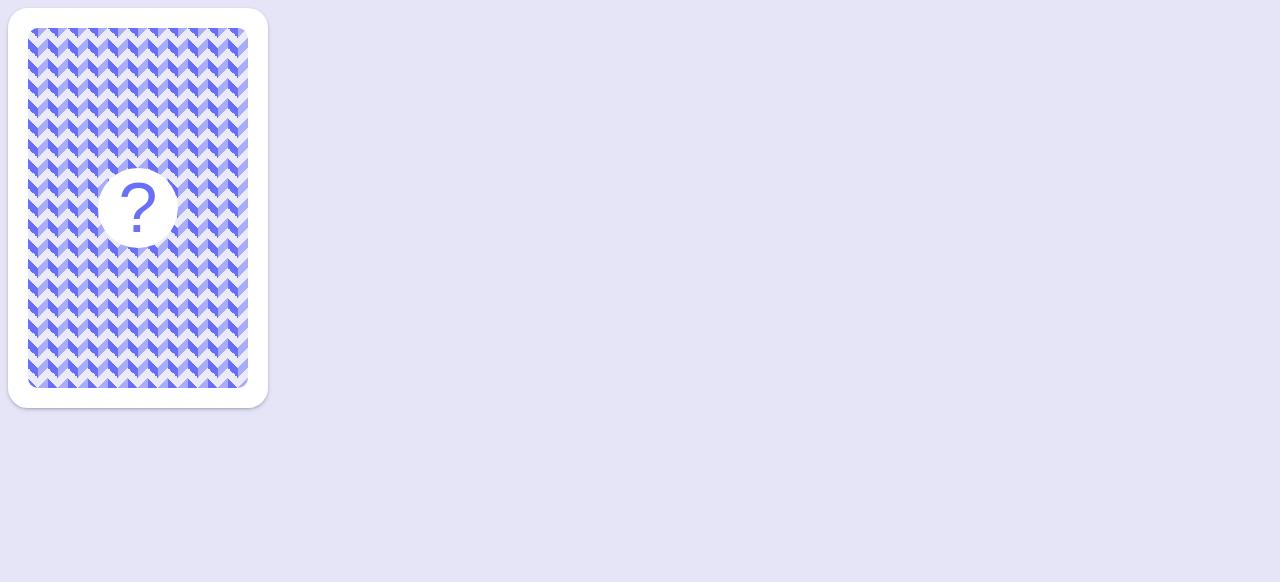
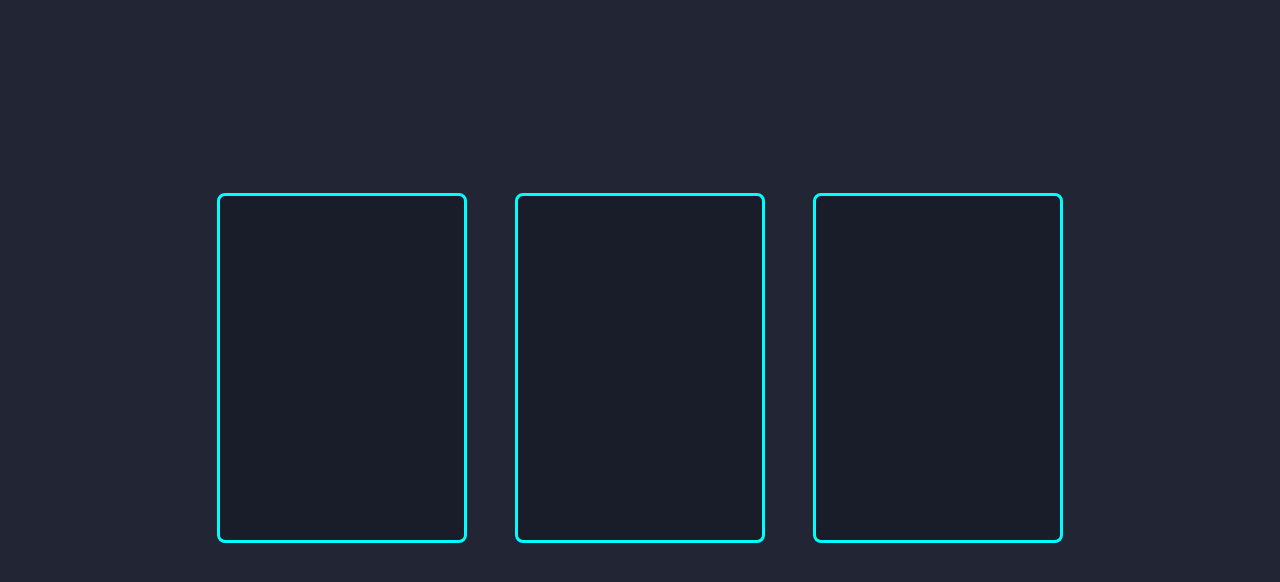
Before and after one commit to juan-antonio-ledesma/monty-hall-problem, a Next.js app: page / in a window 1280 px wide. Shown: the top 582 px of the page. Built offline with nearby package versions, Linux system fonts and the light colour scheme.

Commit message:
Example flip cards

```diff
--- a/src/components/card/Card.jsx
+++ b/src/components/card/Card.jsx
@@ -1,11 +1,43 @@
-const Card = ({ children }) => {
+import Image from 'next/image'
+import car from '../../public/images/car.png'
+
+const Card = () => {
   return (
-    <div className="card">
-      <div className="card-inner">
-        <div className="card-front">
-          <div className="card-interrogationBadge">?</div>
+    // <div className="card">
+    //   <div className="card-inner">
+    //     <div className="card-front">
+    //       <div className="card-interrogationBadge">?</div>
+    //     </div>
+    //     <div className="card-back">
+    //       <Image src={car} alt="car" width={180} height={180} />
+    //     </div>
+    //   </div>
+    // </div>
+
+    <div className="flipcards">
+      <div className="flipcard flipcard--red">
+        <div className="flipcard__inner">
+          <div className="__front"></div>
+          <div className="__back">
+            <p>⚔️</p>
+          </div>
         </div>
-        <div className="card-back">{children}</div>
+      </div>
+      <div className="flipcard flipcard--blue">
+        <div className="flipcard__inner">
+          <div className="__front"></div>
+          <div className="__back">
+            <p>👑</p>
+          </div>
+        </div>
+      </div>
+      <div className="flipcard flipcard--yellow">
+        <div className="flipcard__inner">
+          <div className="__front"></div>
+          <div className="__back">
+            <p>❤️</p>
+          </div>
+        </div>
       </div>
     </div>
   )
--- a/src/components/card/card.scss
+++ b/src/components/card/card.scss
@@ -1,53 +1,167 @@
-.card {
-  width: 260px;
-  height: 400px;
-  border-radius: 20px;
-  border: solid 20px $white;
-  box-shadow: rgba(50, 50, 93, 0.25) 0px 2px 5px -1px,
-    rgba(0, 0, 0, 0.3) 0px 1px 3px -1px;
-  background-color: $white;
+// .card {
+//   width: 260px;
+//   height: 400px;
+//   border-radius: 20px;
+//   border: solid 20px $white;
+//   box-shadow: rgba(50, 50, 93, 0.25) 0px 2px 5px -1px,
+//     rgba(0, 0, 0, 0.3) 0px 1px 3px -1px;
+//   background-color: $white;
+//   perspective: 1000px;
+//   transform-style: preserve-3d; // required
+//   transition: all 0.8s ease;
 
-  &-inner {
-    position: relative;
-    width: 100%;
-    height: 100%;
-  }
+//   &-inner {
+//     position: relative;
+//     width: 100%;
+//     height: 100%;
+//   }
 
-  &-front,
-  &-back {
-    position: absolute;
-    width: 100%;
-    height: 100%;
-    overflow: hidden;
+//   &:hover {
+//     transform: rotateY(-180deg);
+//   }
+
+//   &-front,
+//   &-back {
+//     position: absolute;
+//     width: 100%;
+//     height: 100%;
+//     overflow: hidden;
+//     border-radius: 10px;
+//     display: flex;
+//     align-items: center;
+//     justify-content: center;
+//   }
+
+//   &-front {
+//     z-index: 1;
+//     background-color: $primary-light;
+//     opacity: 0.8;
+//     background: linear-gradient(
+//           135deg,
+//           rgba($primary, 0.5) 25%,
+//           transparent 25%
+//         ) -10px 0/ 20px 20px,
+//       linear-gradient(225deg, $primary 25%, transparent 25%) -10px 0/ 20px 20px,
+//       linear-gradient(315deg, rgba($primary, 0.5) 25%, transparent 25%) 0px 0/ 20px
+//         20px,
+//       linear-gradient(45deg, $primary 25%, $primary-light 25%) 0px 0/ 20px 20px;
+//   }
+
+//   &-interrogationBadge {
+//     width: 80px;
+//     height: 80px;
+//     background-color: $white;
+//     border-radius: 50%;
+//     display: flex;
+//     align-items: center;
+//     justify-content: center;
+//     font-size: 70px;
+//     color: $primary;
+//   }
+
+//   &-back {
+//     z-index: 2;
+//     background-color: $white;
+//   }
+// }
+
+:root {
+  --cardW: 250px;
+  --cardH: 350px;
+  --fontFam: 'Open Sans', sans-serif;
+  --color1: #212534;
+  --color2: #fff;
+  --color3: #191c29;
+}
+
+body {
+  background-color: var(--color1);
+}
+
+// Mixins
+@mixin contentFlex {
+  display: flex;
+  justify-content: center;
+  align-items: center;
+}
+@mixin fullHW {
+  width: 100%;
+  height: 100%;
+}
+@mixin frontCardStyle($val) {
+  background-color: $val;
+}
+@mixin boxShadow {
+  box-shadow: rgba(50, 50, 93, 0.25) 0px 50px 100px -20px,
+    rgba(0, 0, 0, 0.3) 0px 30px 60px -30px,
+    rgba(10, 37, 64, 0.55) 0px -2px 6px 0px inset;
+}
+
+// Flipcard styles
+.flipcards {
+  @include contentFlex;
+  height: 90vh;
+  gap: 3em;
+  font-family: var(--fontFam);
+
+  .flipcard {
+    @include contentFlex;
+    text-align: center;
+    width: var(--cardW);
+    height: var(--cardH);
     border-radius: 10px;
-    display: flex;
-    align-items: center;
-    justify-content: center;
-  }
 
-  &-front {
-    background-color: $primary-light;
-    opacity: 0.8;
-    background: linear-gradient(
-          135deg,
-          rgba($primary, 0.5) 25%,
-          transparent 25%
-        ) -10px 0/ 20px 20px,
-      linear-gradient(225deg, $primary 25%, transparent 25%) -10px 0/ 20px 20px,
-      linear-gradient(315deg, rgba($primary, 0.5) 25%, transparent 25%) 0px 0/ 20px
-        20px,
-      linear-gradient(45deg, $primary 25%, $primary-light 25%) 0px 0/ 20px 20px;
-  }
+    perspective: 1000px;
+    box-shadow: 0;
 
-  &-interrogationBadge {
-    width: 80px;
-    height: 80px;
-    background-color: $white;
-    border-radius: 50%;
-    display: flex;
-    align-items: center;
-    justify-content: center;
-    font-size: 70px;
-    color: $primary;
+    &:hover .flipcard__inner {
+      transform: rotateY(-180deg);
+      @include boxShadow;
+    }
+
+    &__inner {
+      position: relative;
+      @include fullHW;
+
+      transform-style: preserve-3d; // required
+      transition: all 0.8s ease;
+
+      .__front,
+      .__back {
+        position: absolute;
+        @include fullHW;
+        @include contentFlex;
+
+        /* Safari */
+        -webkit-backface-visibility: hidden;
+        backface-visibility: hidden;
+
+        border-radius: 0.5em;
+
+        overflow: hidden;
+        background-color: var(--color2);
+      }
+
+      .__front {
+        z-index: 1;
+        flex-flow: column;
+        border: 3px solid cyan;
+
+        @include frontCardStyle(var(--color3));
+
+        * {
+          margin: 0;
+        }
+      }
+
+      .__back {
+        transform: rotateY(-180deg);
+        z-index: 2;
+
+        p {
+          font-size: 3em;
+        }
+      }
+    }
   }
 }
--- a/src/pages/index.js
+++ b/src/pages/index.js
@@ -4,5 +4,5 @@ import { setCards } from '../components/card/cards'
 export default function Home() {
   console.log(setCards())
 
-  return <Card />
+  return <Card urlImage="./images/car.png" />
 }
```
